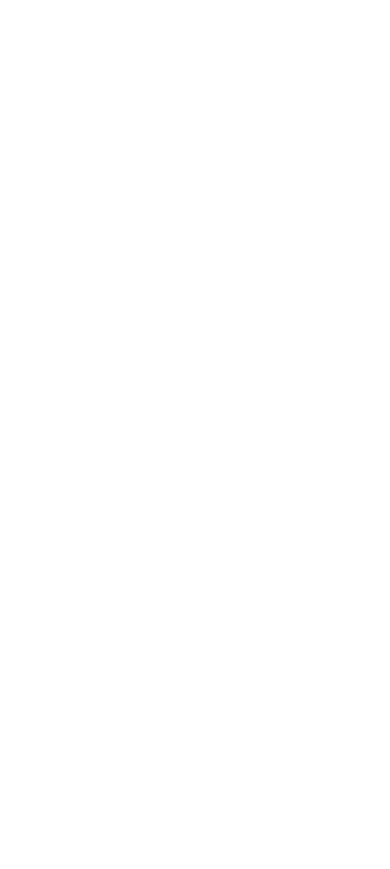
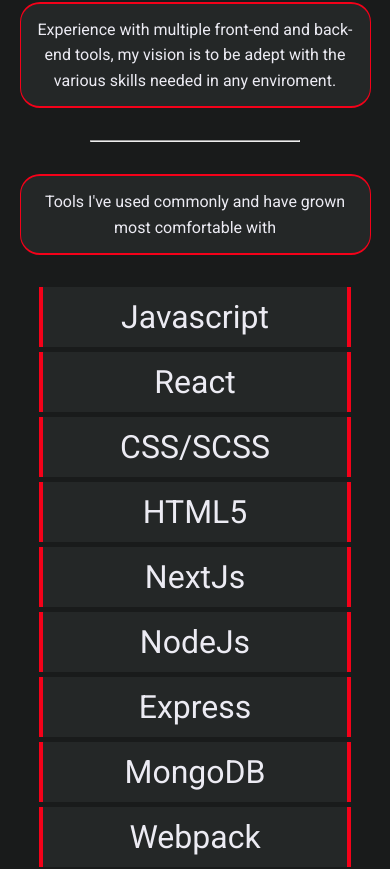
Before and after one commit to ZandBraxton/personal-page, a Next.js app in the folder personal-portfolio/: page / in a window 390 px wide. Shown: the part 852-1721 px from the top of the page. Before the commit the page ends 844 px from the top, so only its background shows below. Built offline with nearby package versions, Linux system fonts and the light colour scheme.

Commit message:
Further designed home page, added secondary section for tools and brief summary. Added css, need to clean code further

```diff
--- a/personal-portfolio/components/layout.module.scss
+++ b/personal-portfolio/components/layout.module.scss
@@ -108,3 +108,54 @@
     }
   }
 }
+
+@include Tablet() {
+  .nav {
+    height: auto;
+    position: fixed;
+    display: grid;
+    grid-template-columns: 1fr 1fr;
+    grid-template-rows: auto;
+    z-index: 999;
+    overflow: hidden;
+    h1 {
+      padding: 0.8rem 0;
+      font-size: 1.6rem;
+      margin: auto auto auto 1rem;
+      width: 100%;
+    }
+    .menu {
+      display: block;
+      justify-self: flex-end;
+      font-size: 1.6rem;
+      margin: 0.8rem 1rem 0.8rem 0;
+      cursor: pointer;
+    }
+    ul {
+      display: grid;
+      grid-template-columns: 1fr;
+      grid-template-rows: repeat(auto);
+      margin: auto;
+      gap: 0.8rem;
+      position: relative;
+      margin-left: 1rem;
+      margin-bottom: 0.6rem;
+    }
+    .hidden {
+      max-height: 0px;
+      opacity: 0;
+      pointer-events: none;
+      transition-property: max-height, opacity;
+      transition-duration: 0.3s, 0.1s;
+      transition-timing-function: ease-in-out;
+
+    }
+    .active {
+      max-height: 200px;
+      opacity: 1;
+      transition-property: max-height, opacity;
+      transition-duration: 0.3s;
+      transition-timing-function: ease-in-out;
+    }
+  }
+}
--- a/personal-portfolio/pages/index.js
+++ b/personal-portfolio/pages/index.js
@@ -4,8 +4,16 @@ import Image from 'next/image'
 import profiletemp from '../public/images/chrome_2022-02-20_15-29-55.png'
 import styles from '../styles/Home.module.scss'
 import Link from 'next/link'
+import { useEffect, useRef, useState, } from 'react'
+import React from 'react'
+
+
+
 
 export default function Home() {
+
+
+
   return (
     <Layout>
       <Head>
@@ -14,14 +22,72 @@ export default function Home() {
         <meta name='viewport' content='width=device-width, initial-scale=1'/>
       </Head>
       <main className={styles.main_wrapper}>
-        <div className={styles.home_container}>
+        <section className={styles.home_container}>
           <div className={styles.hero_container}>
             <h1 className={styles.hero}>Hey</h1>
             <h2 className={styles.hero2}>I'm Braxton</h2>
             <p className={styles.hero_span}>Full Stack Web Developer</p>
           </div>
-        </div>
-
+        </section>
+        <section className={styles.skill_page}>
+          <div className={styles.skill_header}>
+            <p>
+              Experience with multiple front-end and back-end tools, my vision is to be adept with the various skills needed in any enviroment.
+            </p>
+            <hr></hr>
+            <p>Tools I've used commonly and have grown most comfortable with</p>
+          </div>
+          <ul className={styles.skill_grid}>
+            <li>
+              <span>Javascript</span>
+              <span>Javascript</span>
+            </li>
+            <li>
+              <span>React</span>
+              <span>React</span>
+            </li>
+            <li>
+              <span>CSS/SCSS</span>
+              <span>CSS/SCSS</span>
+            </li>
+            <li>
+              <span>HTML5</span>
+              <span>HTML5</span>
+            </li>
+            <li>
+              <span>NextJs</span>
+              <span>NextJs</span>
+            </li>
+            <li>
+              <span>NodeJs</span>
+              <span>NodeJs</span>
+            </li>
+            <li>
+              <span>Express</span>
+              <span>Express</span>
+            </li>
+            <li>
+              <span>MongoDB</span>
+              <span>MongoDB</span>
+            </li>
+            <li>
+              <span>Webpack</span>
+              <span>Webpack</span>
+            </li>
+            <li>
+              <span>Jest</span>
+              <span>Jest</span>
+            </li>
+            <li>
+              <span>Git</span>
+              <span>Git</span>
+            </li>
+            <li>
+              <span>Github</span>
+              <span>Github</span>
+            </li>
+          </ul>
+        </section>
         {/* Add skills section */}
       </main>
 
--- a/personal-portfolio/styles/Home.module.scss
+++ b/personal-portfolio/styles/Home.module.scss
@@ -2,12 +2,13 @@
 
 .main_wrapper {
   @include Body();
+  padding-top: 100px;
 }
 .home_container {
   display: flex;
   flex-flow: column;
   margin-left: 5%;
-  justify-content: center;
+  padding-top: 50px;
   min-height: 100vh;
   position: relative;
 }
@@ -19,7 +20,7 @@
 }
 
 .hero, .hero2 {
-  font-size: 7rem;
+  font-size: 5rem;
   padding: 0 0rem;
   width: fit-content;
   position: relative;
@@ -72,9 +73,119 @@
   &:hover {
     cursor: pointer;
     background-position: -100%;
+  }
+}
 
+
+
+.skill_page {
+  @include AboutBody();
+  height: 100vh;
+  opacity: 0;
+  animation: fadeIn 2s ease 3.5s forwards;
+}
+
+.skill_header {
+  font-size: 1.4rem;
+  text-align: center;
+  gap: 1rem;
+  width: 50%;
+  margin: auto;
+  p {
+    background-color: #242727;
+    padding: 1.4rem;
+    border-radius: 20px;
+    border-top: 2px solid #F40119;
+    border-bottom: 2px solid #F40119;
+    border-left: 1px solid #F40119;
+    border-right: 1px solid #F40119;
   }
+  hr {
+    width: 60%;
+    margin: 2rem auto;
+  }
+}
 
+
+.skill_grid {
+  @include AboutBody();
+  display: grid;
+  grid-template-columns: 1fr 1fr;
+  grid-template-rows: auto;
+  gap: 5px;
+  width: 70%;
+  margin: 2rem auto auto auto;
+  padding-bottom: 2rem;
+  justify-content: center;
+  text-align: center;
+  font-size: 1.4rem;
+  li {
+    position: relative;
+    color: #ECEBF3;
+    background-color: #242727;
+    display: flex;
+    justify-content: center;
+    align-items: center;
+    width: auto;
+    height: 60px;
+    overflow: hidden;
+    cursor: pointer;
+    &::before {
+      content: '';
+      position: absolute;
+      top: 0;
+      left: 0;
+      width: 4px;
+      height: 100%;
+      background: #F40119;
+      transition: 0.5s ease-in-out;
+    }
+    &::after {
+      content: '';
+      position: absolute;
+      top: 0;
+      right: 0;
+      width: 4px;
+      height: 100%;
+      background: #F40119;
+      transition: 0.5s ease-in-out;
+    }
+    &:hover::before, &:hover::after {
+      width: 50%;
+    }
+
+    span {
+      position: absolute;
+      z-index: 1;
+      transition: 0.5s;
+      color: #ECEBF3;
+      font-size: 2rem;
+    }
+
+    span:nth-child(1) {
+      transition-delay: 0.75s;
+    }
+
+    &:hover span:nth-child(1) {
+      transform: scale(0);
+      transition-delay: 0s;
+    }
+
+    span:nth-child(2) {
+      transform: scale(3);
+      transition-delay: 0s;
+      opacity: 0;
+    }
+
+    &:hover span:nth-child(2) {
+      transform: scale(1);
+      transition-delay: 0s;
+      opacity: 1;
+      z-index: 10;
+      color: #ECEBF3;
+      transition-delay: 0.5s;
+    }
+  }
 }
 
 
@@ -92,16 +203,43 @@
 }
 
 
+@include Tablet() {
+  .main_wrapper {
+    padding-top: 100px;
+  }
+
+  .home_container {
+    padding-top: 0px;
+  }
+
+  .hero, .hero2 {
+    font-size: 4rem;
+  }
+
+  .skill_header {
+    width: 80%;
+  }
+
+  .skill_grid {
+    width: 80%;
+  }
+}
+
+
 @include Phone() {
+
+  .main_wrapper {
+    padding-top: 10px;
+  }
 
   .home_container {
     flex-flow: column;
-    justify-content: flex-start;
+    justify-content: center;
+    padding-top: 0;
     margin: auto;
   }
 
   .hero_container {
-   margin-top: 100px;
    max-width: 100%;
   }
   .hero, .hero2 {
@@ -110,6 +248,82 @@
 
   .hero_span {
     text-align: left;
+    font-size: 6vw;
+    width: 100%;
+    margin-left: 1px;
+  }
+
+  .skill_page {
+  }
+
+  .skill_header {
+    font-size: 1rem;
+    text-align: center;
+    gap: 1rem;
+    width: 90%;
+
+    p {
+      padding: 0.8rem
+    }
+
+    hr {
+      width: 60%;
+      margin: 2rem auto;
+    }
+  }
+
+
+  .skill_grid {
+    @include AboutBody();
+    display: flex;
+    flex-flow: column;
+    gap: 5px;
+    margin: 2rem auto auto auto;
+    justify-content: center;
+    text-align: center;
+    font-size: 1.4rem;
+    li {
+      position: relative;
+      color: #ECEBF3;
+      background-color: #242727;
+      display: flex;
+      justify-content: center;
+      align-items: center;
+      width: auto;
+      height: 60px;
+      cursor: pointer;
+      &::before {
+        content: '';
+        position: absolute;
+        top: 0;
+        left: 0;
+        width: 4px;
+        height: 100%;
+        background: #F40119;
+        transition: 0.5s ease-in-out;
+      }
+      &::after {
+        content: '';
+        position: absolute;
+        top: 0;
+        right: 0;
+        width: 4px;
+        height: 100%;
+        background: #F40119;
+        transition: 0.5s ease-in-out;
+      }
+      &:hover::before, &:hover::after {
+        width: 60%;
+      }
+      span {
+        position: absolute;
+        z-index: 1;
+        transition: 0.5s;
+        color: #ECEBF3;
+        font-size: 2rem;
+      }
+
+    }
   }
 
 }
--- a/personal-portfolio/styles/_mixins.scss
+++ b/personal-portfolio/styles/_mixins.scss
@@ -9,13 +9,20 @@
 }
 
 @mixin AboutBody {
-    background-color: #C7D6D5;
-    color: #191b1b;
+    background-color: #191b1b;
+    color: #ECEBF3;
+}
+
+
+@mixin Tablet() {
+    @media screen and (max-width: 767px) {
+        @content;
+    }
 }
 
 
 @mixin Phone() {
-        @media screen and (max-width: 767px) {
+        @media screen and (max-width: 480px) {
             @content;
         }
 }
--- a/personal-portfolio/styles/globals.scss
+++ b/personal-portfolio/styles/globals.scss
@@ -36,6 +36,7 @@ footer, header, hgroup, menu, nav, section {
 }
 body {
 	line-height: 1;
+	@include Body();
 
 }
 ol, ul {
@@ -56,7 +57,7 @@ table {
 
 * {
   box-sizing: border-box;
-
+//   outline: 1px solid red;
 }
 
 img {
```
